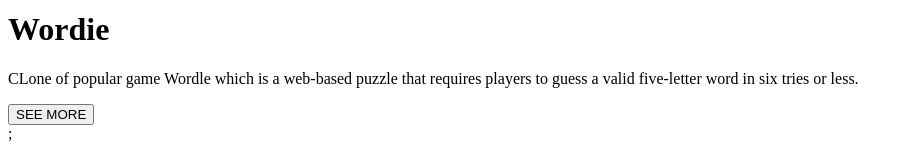
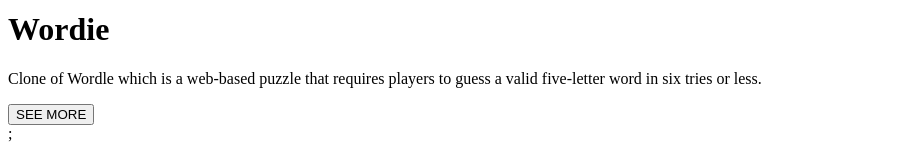
Before and after one commit to wiktormusial/nextjs-homepage, a Next.js app: page /projects in a window 1280 px wide. Shown: the part 1439-1587 px from the top of the page, without its empty margins (0-913 px from the left). Built offline with nearby package versions, Linux system fonts and the light colour scheme.

Commit message:
Fix typo

```diff
--- a/components/ProjectsList/index.tsx
+++ b/components/ProjectsList/index.tsx
@@ -82,9 +82,8 @@
           </Zoom>
           <h1 className="text-xl mt-2">Wordie</h1>
           <p className="text-justify">
-            CLone of popular game Wordle which is a web-based puzzle that
-            requires players to guess a valid five-letter word in six tries or
-            less.
+            Clone of Wordle which is a web-based puzzle that requires players to
+            guess a valid five-letter word in six tries or less.
           </p>
           <div className="float-right mt-2">
             <a href="https://github.com/wiktormusial/wordie">
```
